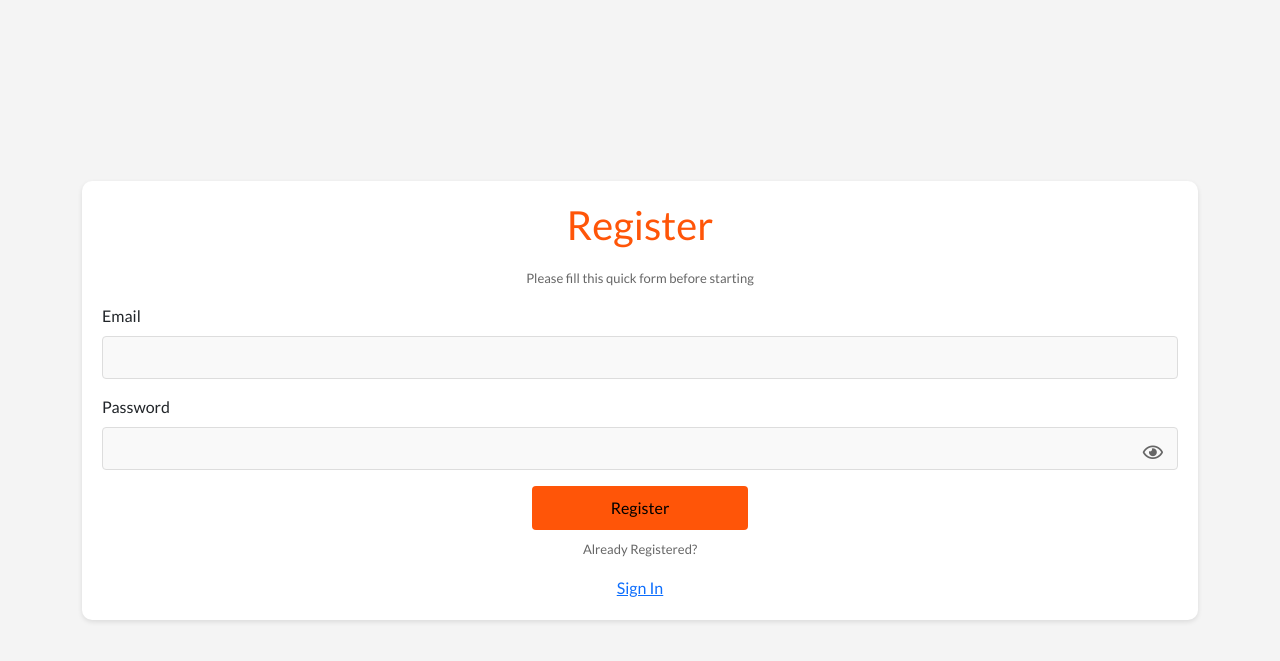
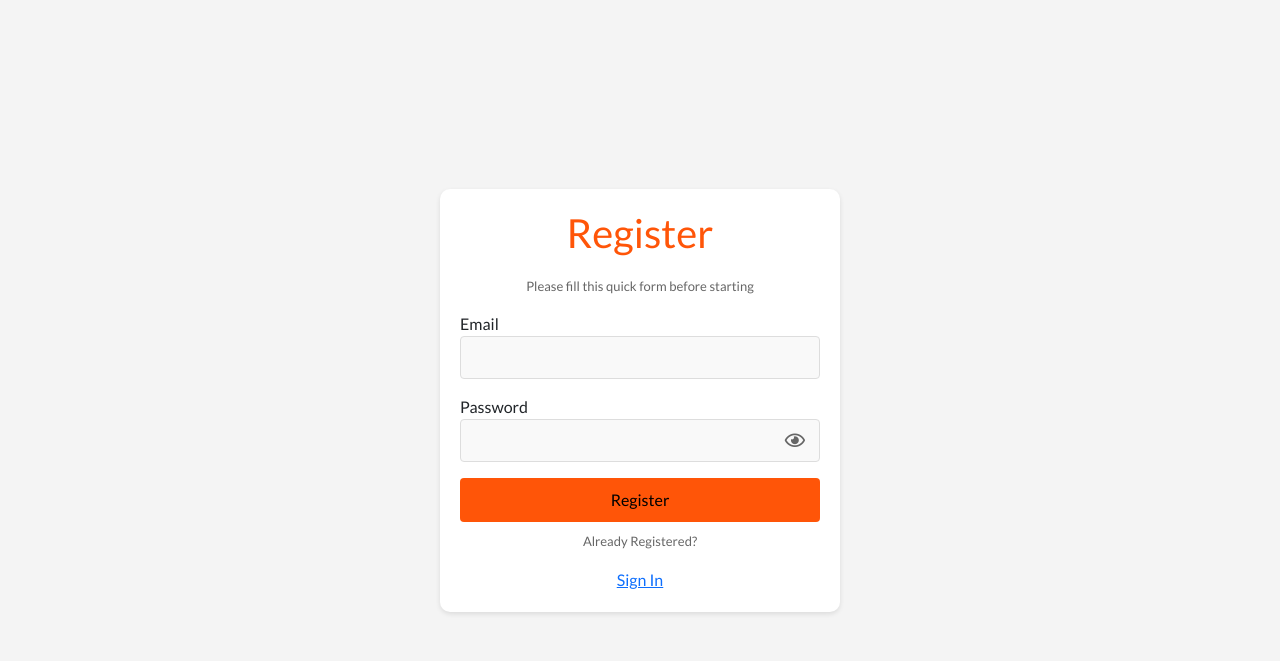
Before and after one commit to Unais-12/UFAM-Workforce-Mapping, a Flask app: page /start in a window 1280 px wide. Shown: the top 661 px of the page. Run offline with Flask 3, Linux system fonts and the light colour scheme.

Commit message:
Update start.html

```diff
--- a/templates/start.html
+++ b/templates/start.html
@@ -21,39 +21,36 @@
         <h1>Register</h1>
         <p>Please fill this quick form before starting</p>
         <form id="login" action="/start" method="POST" class="login">
-            <div class="Email">
-                <label for="Email" class="Email">Email</label>
-                <input type="email" class="Email" id="Email" Name="Email">
+            <div class="form-group">
+                <label for="email" class="label">Email</label>
+                <input type="email" class="input" id="email" name="email" required>
             </div>
-            <div class="Password">
-                <label for="Password" class="Password">Password</label>
+            <div class="form-group">
+                <label for="password" class="label">Password</label>
                 <div class="password-wrapper">
-                    <input type="password" class="Password" id="Password" Name="Password">
+                    <input type="password" class="input" id="password" name="password" required>
                     <span id="togglePassword" class="toggle-password">
                         <i class="far fa-eye"></i> <!-- Eye icon -->
                     </span>
                 </div>
             </div>
             <div class="login-button">
-                <button type="submit" class="Register">Register</button>
+                <button type="submit" class="register-button">Register</button>
             </div>
-            <div class = "link">
-                <p class = "text">Already Registered?</p>
-                <a href = "/login">Sign In</a>
+            <div class="link">
+                <p class="text">Already Registered?</p>
+                <a href="/login">Sign In</a>
             </div>
         </form>
 
         <script>
             // Toggle Password Visibility
             const togglePassword = document.querySelector('#togglePassword');
-            const passwordField = document.querySelector('#Password');
+            const passwordField = document.querySelector('#password');
 
             togglePassword.addEventListener('click', function (e) {
-                // Toggle the type attribute
                 const type = passwordField.getAttribute('type') === 'password' ? 'text' : 'password';
                 passwordField.setAttribute('type', type);
-
-                // Toggle the eye icon
                 this.querySelector('i').classList.toggle('fa-eye');
                 this.querySelector('i').classList.toggle('fa-eye-slash');
             });
@@ -70,17 +67,19 @@
             margin: 0;
         }
         .form {
-            max-width: 1200px;
+            max-width: 400px; /* Adjusted for better mobile layout */
             margin: 40px auto;
             padding: 20px;
             background-color: #fff;
             border-radius: 10px;
             box-shadow: 0 2px 5px rgba(0, 0, 0, 0.1);
         }
-        input[type="email"], input[type="password"], input[type="text"] {
+        .form-group {
+            margin-bottom: 16px;
+        }
+        .input {
             width: 100%;
-            padding: 10px 40px 10px 15px; /* Added padding-right to accommodate the toggle icon */
-            margin: 8px 0 16px;
+            padding: 10px 15px;
             border: 1px solid #ddd;
             border-radius: 4px;
             background-color: #f9f9f9;
@@ -89,7 +88,7 @@
             transition: all 0.3s ease;
         }
 
-        input[type="email"]:focus, input[type="password"]:focus {
+        .input:focus {
             border-color: #0066cc;
             background-color: #fff;
             outline: none;
@@ -101,7 +100,7 @@
         .toggle-password {
             position: absolute;
             top: 50%;
-            right: 15px; /* Adjusted to give more space between icon and input text */
+            right: 15px;
             transform: translateY(-50%);
             cursor: pointer;
         }
@@ -119,7 +118,7 @@
             text-align: center;
             color: #666;
         }
-        .Register {
+        .register-button {
             background-color: #FF5508;
             color: #000000;
             padding: 10px 15px;
@@ -127,19 +126,18 @@
             border-radius: 4px;
             cursor: pointer;
             font-size: 16px;
-            width: 20%;
+            width: 100%; /* Full width */
             transition: background-color 0.3s ease;
-            text-align: center;
+            display: block;
             margin: 0 auto;
-            display: block;
         }
-        .Register:hover {
+        .register-button:hover {
             background-color: #FF5733;
         }
         .flash-messages {
             list-style-type: none;
             padding: 0;
-            margin: 0;
+            margin: 0 0 20px; /* Added margin for spacing */
             background-color: #f8d7da;
             border: 1px solid #f5c6cb;
             border-radius: 4px;
@@ -159,14 +157,12 @@
             margin-bottom: 0;
         }
         .link {
-            margin: 0 auto;
+            margin: 10px 0 0; /* Added margin for spacing */
             text-align: center;
         }
         .link .text {
             margin-top: 10px;
         }
-
     </style>
 
-
 {% endblock %}
```
